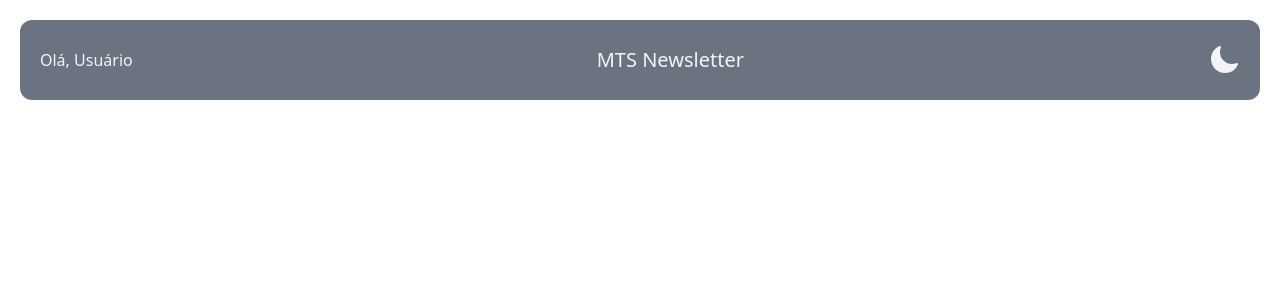
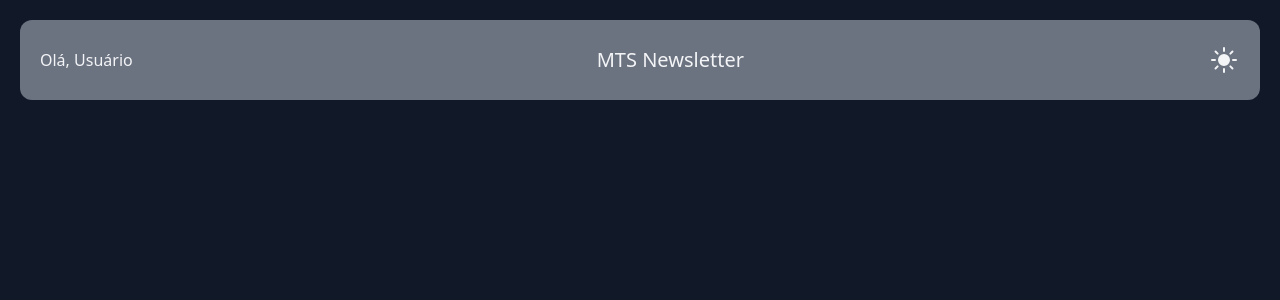
Before and after one commit to mtstechnologies/newsletter-vite, a React (Vite) app: page / in a window 1280 px wide. Both pictures are taken after a click on the icon 1223 px from the left and 60 px from the top of the page. Shown: the top 300 px of the page. Built offline with nearby package versions, Linux system fonts and the light colour scheme.

Commit message:
Implementing dark mode

```diff
--- a/index.html
+++ b/index.html
@@ -6,7 +6,7 @@
     <meta name="viewport" content="width=device-width, initial-scale=1.0" />
     <title>MTS Newsletter</title>
   </head>
-  <body>
+  <body class="bg-gray-100 dark:bg-gray-900">
     <div id="root"></div>
     <script type="module" src="/src/main.jsx"></script>
   </body>
--- a/src/App.jsx
+++ b/src/App.jsx
@@ -1,4 +1,4 @@
-import Header from "./components/Header";
+import Header from "./components/Header/Header";
 const App = () => {
   return <Header />;
 };
--- a/src/components/Header.jsx
+++ b/src/components/Header/Header.jsx
@@ -1,11 +1,11 @@
-import { MoonIcon } from "@heroicons/react/24/solid";
+import ToggleTheme from "../ToggleTheme/ToggleTheme";
 
 const Header = () => {
   return (
     <div className="flex h-20 bg-gray-500 justify-between items-center px-5 sm:rounded-xl sm:m-5">
       <span className="text-gray-100">Olá, Usuário</span>
       <h1 className="text-gray-100 text-xl">MTS Newsletter</h1>
-      <MoonIcon className="h-8 text-gray-100 hidden sm:block cursor-pointer" />
+      <ToggleTheme />
     </div>
   );
 };
--- /dev/null
+++ b/src/components/ToggleTheme/ToggleTheme.jsx
@@ -0,0 +1,21 @@
+import { MoonIcon, SunIcon } from "@heroicons/react/24/solid";
+
+const ToggleTheme = () => {
+  const toggle = () => {
+    document.documentElement.classList.toggle("dark");
+  };
+
+  return (
+    <div className="hidden sm:block">
+      <MoonIcon
+        className="h-8 text-gray-100 block dark:hidden cursor-pointer"
+        onClick={toggle}
+      />
+      <SunIcon
+        className="h-8 text-gray-100 hidden dark:block cursor-pointer"
+        onClick={toggle}
+      />
+    </div>
+  );
+};
+export default ToggleTheme;
--- a/tailwind.config.js
+++ b/tailwind.config.js
@@ -1,5 +1,6 @@
 /** @type {import('tailwindcss').Config} */
 export default {
+  darkMode: "selector",
   content: ["./index.html", "./src/**/*.{js,jsx}"],
   theme: {
     extend: {},
```
